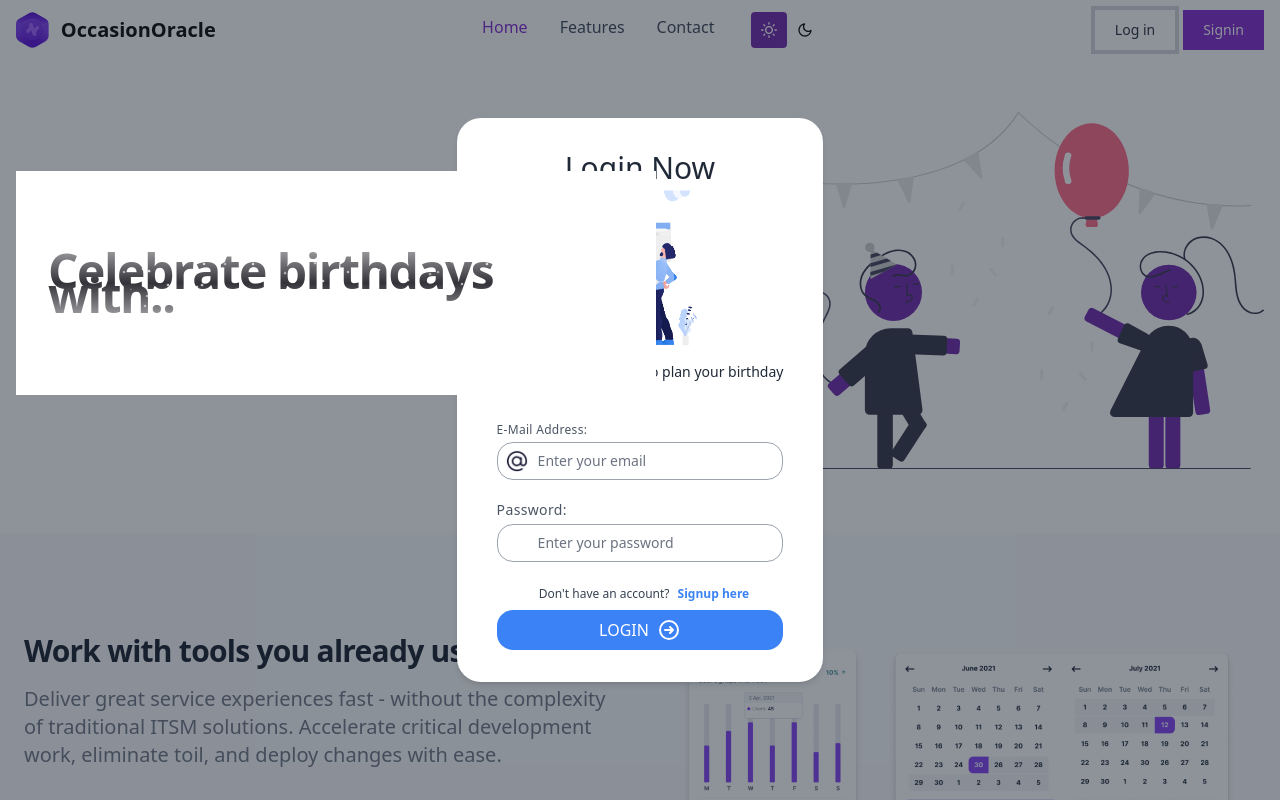
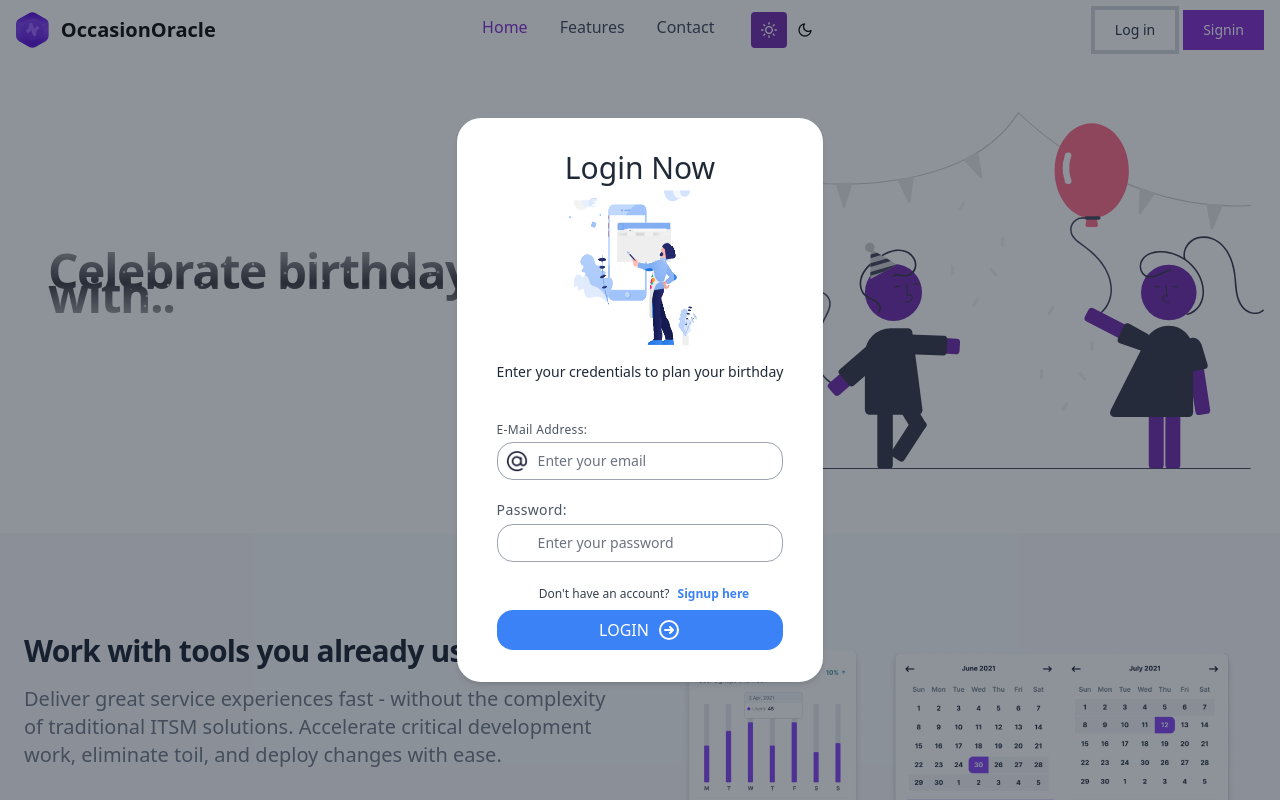
Before and after one commit to Sanjeevi-CS/EventCraft-BirthDay, a React (Vite) app in the folder frontend/: page / in a window 1280 px wide. Both pictures are taken after a click on the button "Log in". Shown: the top 800 px of the page. Built offline with nearby package versions, Linux system fonts and the light colour scheme.

Commit message:
Toaster added && Overlap fixed

```diff
--- a/frontend/package.json
+++ b/frontend/package.json
@@ -26,18 +26,20 @@
     "date-fns": "^3.3.1",
     "embla-carousel-react": "^8.0.0-rc22",
     "framer-motion": "^11.0.6",
+    "jsonwebtoken": "^9.0.2",
     "next-themes": "^0.2.1",
     "react": "^18.2.0",
     "react-apexcharts": "^1.4.1",
     "react-day-picker": "^8.10.0",
     "react-dom": "^18.2.0",
     "react-hook-form": "^7.50.1",
+    "react-jwt": "^1.2.0",
     "react-redux": "^9.1.0",
     "react-router-dom": "^6.22.1",
     "react-sweetalert2": "^0.6.0",
     "redux": "^5.0.0",
     "redux-thunk": "^3.1.0",
-    "sonner": "^1.4.0",
+    "sonner": "^1.4.3",
     "sweetalert": "^2.1.2",
     "sweetalert2-react-content": "^5.0.7",
     "tailwind-merge": "^2.2.1",
@@ -45,6 +47,7 @@
     "zod": "^3.22.4"
   },
   "devDependencies": {
+    "@types/jsonwebtoken": "^9.0.6",
     "@types/node": "^20.11.19",
     "@types/react": "^18.2.55",
     "@types/react-dom": "^18.2.19",
--- a/frontend/src/App.tsx
+++ b/frontend/src/App.tsx
@@ -3,6 +3,7 @@
 // import viteLogo from '/vite.svg'
 import React from 'react';
 import './index.css'
+import { Toaster } from 'sonner';
 import { Suspense } from 'react';
 import { BrowserRouter, Routes, Route } from "react-router-dom";
 const Herolazy = React.lazy(() => import('./pages/hero'));
@@ -13,7 +14,7 @@ const Themeslazy = React.lazy(() => import('./pages/themes'));
 // import Themes from './pages/themes';
 
 import ThemeDetail from './Components/ThemeDetail';
-const Userprofilelazy= React.lazy(() => import('./pages/userprofile'));
+const Userprofilelazy = React.lazy(() => import('./pages/userprofile'));
 import Userprofile from './pages/userprofile';
 import ManagePage from './pages/Managepage';
 import DashboardPage from './Components/AdminDashboard';
@@ -37,8 +38,10 @@ function App() {
   return (
     <>
       <div>
+        <Toaster richColors position="top-right" />
         <BrowserRouter>
           <Routes>
+
             <Route path="/" element={<Suspense fallback={<CustomLoader />}><Herolazy /></Suspense>} />
             <Route path="/themes" element={<Suspense fallback={<CustomLoader />}><Themeslazy /></Suspense>} />
             <Route path="/userprofile" element={<Suspense fallback={<CustomLoader />}><Userprofilelazy /></Suspense>} />
--- a/frontend/src/Components/text-reveal-card.tsx
+++ b/frontend/src/Components/text-reveal-card.tsx
@@ -56,7 +56,7 @@ export const TextRevealCard = ({
             onMouseMove={mouseMoveHandler}
             ref={cardRef}
             className={cn(
-                "bg-[#1d1c20] border border-white/[0.08] w-[40rem] rounded-lg p-8 relative overflow-hidden",
+                "bg-[#1d1c20] border border-white/[0.08] w-[40rem] rounded-lg p-8 relative overflow-hidden z-10",
                 className
             )}
         >
--- a/frontend/src/pages/hero.tsx
+++ b/frontend/src/pages/hero.tsx
@@ -4,11 +4,12 @@ import { Button } from "../Components/button";
 import feature1 from "../assets/images/feature-1.png";
 import feature2 from "../assets/images/feature-2.png";
 import logo from "../assets/images/logo.svg";
+import { useJwt } from "react-jwt";
 import mail from "../assets/images/system-regular-59-email.gif";
 import user from "../assets/images/clip-web-design.gif";
 import avatar from "../assets/images/system-regular-8-account.gif"
 import birthday from "../assets/images/undraw_party_re_nmwj.svg";
-import password from "../assets/images/system-regular-40-add-card.gif";
+import passwordImg from "../assets/images/system-regular-40-add-card.gif";
 import axios from "axios";
 import {
   TextRevealCard,
@@ -59,6 +60,7 @@ const Hero = () => {
   };
 
   // const dispatch=useDispatch();
+
   const handleSubmit = async (e) => {
     e.preventDefault();
 
@@ -76,6 +78,7 @@ const Hero = () => {
 
       localStorage.setItem("jwtToken", jwtToken);
       //  localStorage.setItem("name",name);
+      // const decode = jwt_decode(jwtToken);
 
       navigate("/themes");
     } catch (error) {
@@ -241,9 +244,32 @@ const Hero = () => {
             </div>
           </div>
         </nav>
+
+
+      </header>
+      <section className="bg-white dark:bg-gray-900">
+        <div className="grid max-w-screen-xl px-4 pt-20 pb-8 mx-auto lg:gap-8 xl:gap-0 lg:py-16 lg:grid-cols-12 lg:pt-28">
+          <div className="mr-auto place-self-center lg:col-span-7">
+            <h1 className="max-w-2xl mb-4 text-4xl font-extrabold leading-none tracking-tight md:text-5xl xl:text-6xl dark:text-white">
+              <TextRevealCard
+                className="bg-white dark:bg-gray-900 border-none"
+                text="Celebrate birthdays with.."
+                revealText="OcassionOracle🥳 "
+              >
+              </TextRevealCard>
+
+            </h1>
+            {/* <p className="max-w-2xl mb-6 font-light text-gray-500 lg:mb-8 md:text-lg lg:text-xl dark:text-gray-400">
+                We care for your Janam dhin 😌
+              </p> */}
+          </div>
+          <div className="hidden lg:mt-0 lg:col-span-5 lg:flex">
+            <img src={birthday} alt="hero image" />
+          </div>
+        </div>
         {/* SignUP */}
         {isModalOpen && (
-          <div className="fixed top-0 left-0 w-full h-full flex items-center justify-center bg-gray-800 bg-opacity-50">
+          <div className="z-50 fixed top-0 left-0 w-full h-full flex items-center justify-center bg-gray-800 bg-opacity-50">
             <div
               className="
           flex flex-col
@@ -471,7 +497,7 @@ const Hero = () => {
         )}
         {/* Login */}
         {isLoginModalOpen && (
-          <div className="fixed top-0 left-0 w-full h-full flex items-center justify-center bg-gray-800 bg-opacity-50">
+          <div className="z-50 fixed top-0 left-0 w-full h-full flex items-center justify-center bg-gray-800 bg-opacity-50">
             <div
               className="
           flex flex-col
@@ -662,27 +688,6 @@ const Hero = () => {
             </div>
           </div>
         )}
-      </header>
-      <section className="bg-white dark:bg-gray-900">
-        <div className="grid max-w-screen-xl px-4 pt-20 pb-8 mx-auto lg:gap-8 xl:gap-0 lg:py-16 lg:grid-cols-12 lg:pt-28">
-          <div className="mr-auto place-self-center lg:col-span-7">
-            <h1 className="max-w-2xl mb-4 text-4xl font-extrabold leading-none tracking-tight md:text-5xl xl:text-6xl dark:text-white">
-              <TextRevealCard
-                className="bg-white dark:bg-gray-900 border-none"
-                text="Celebrate birthdays with.."
-                revealText="OcassionOracle🥳 "
-              >
-              </TextRevealCard>
-
-            </h1>
-            {/* <p className="max-w-2xl mb-6 font-light text-gray-500 lg:mb-8 md:text-lg lg:text-xl dark:text-gray-400">
-                We care for your Janam dhin 😌
-              </p> */}
-          </div>
-          <div className="hidden lg:mt-0 lg:col-span-5 lg:flex">
-            <img src={birthday} alt="hero image" />
-          </div>
-        </div>
       </section>
       {/* <section className="bg-white dark:bg-gray-900">
           <div className="max-w-screen-xl px-4 pb-8 mx-auto lg:pb-16">
```
Also changed, not shown: 1 other file (tests, documents, lock files or other folders).
